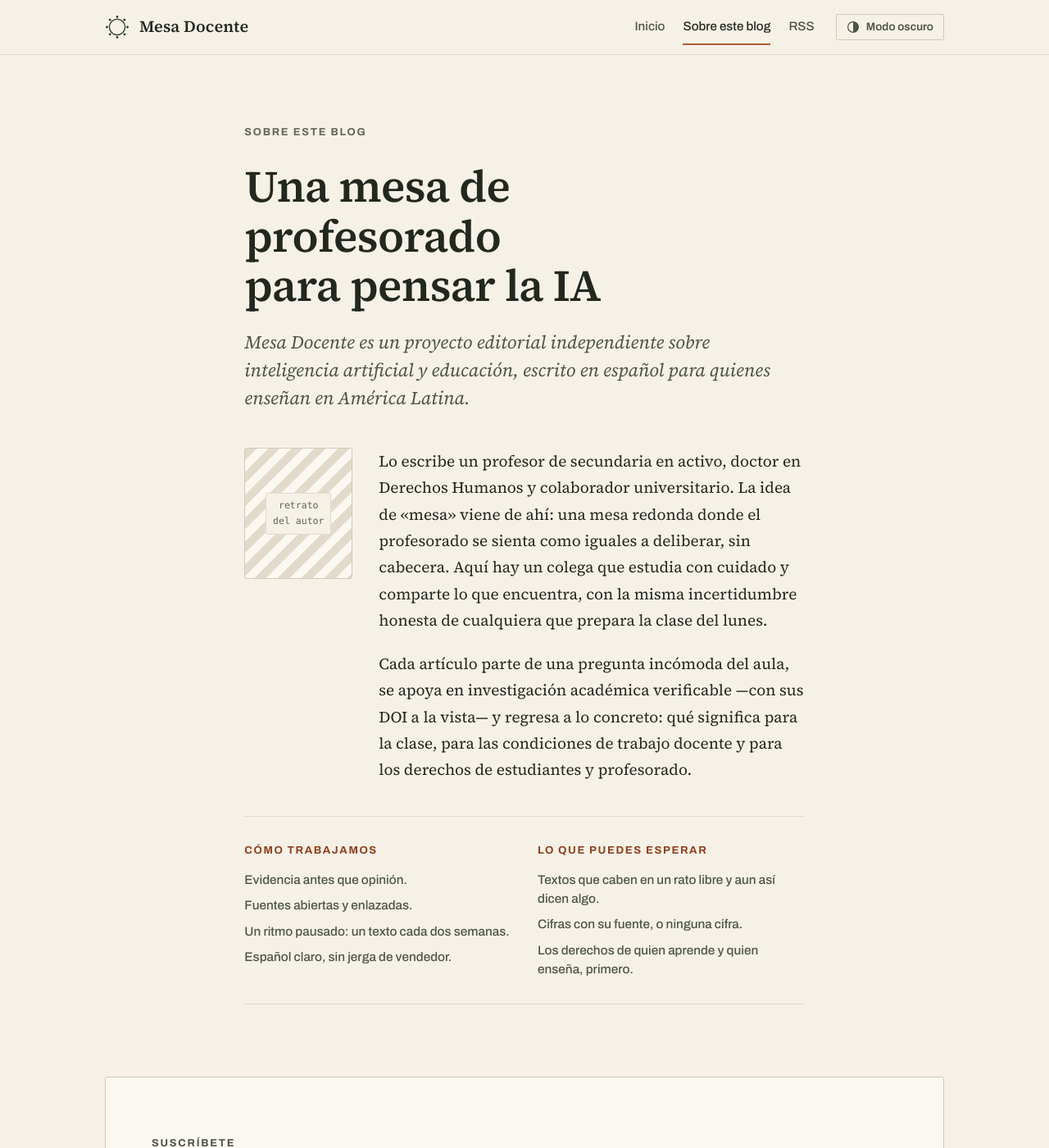
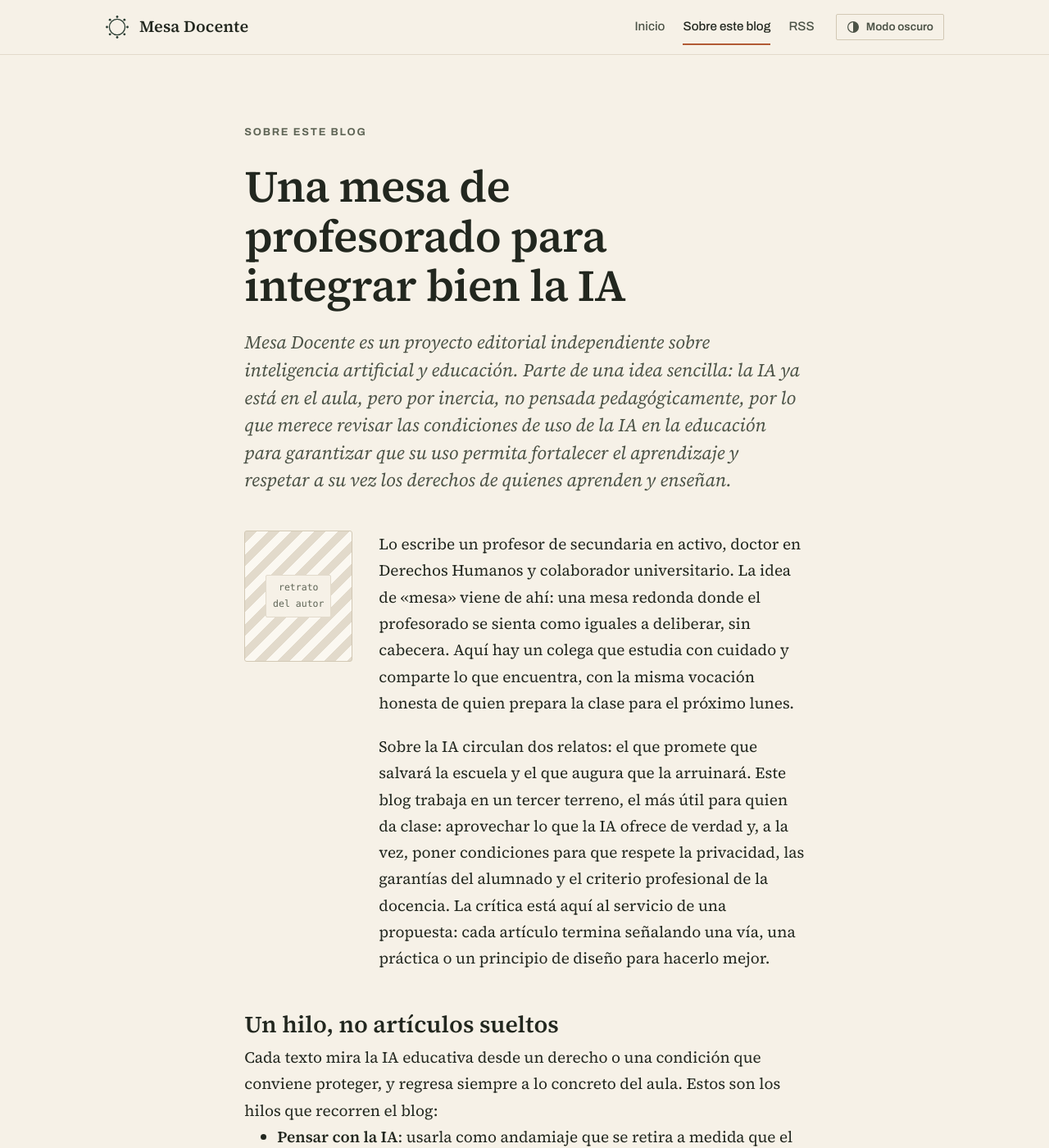
Before and after one commit to ncalbet/blog-docentes, a Jekyll site: the page built from sobre.md, in a window 1280 px wide and 1400 px high. Shown: the whole window at 82% size. Built offline with Jekyll 4.4.1, drawn with Linux system fonts in a browser that asks for light colours; some of the changed text lies outside the part shown.

Commit message:
Sobre: enfoque propositivo y hilo editorial visible

```diff
--- a/sobre.md
+++ b/sobre.md
@@ -1,15 +1,15 @@
 ---
 layout: default
 title: "Sobre este blog"
-description: "Qué es (y qué no es) Mesa Docente: un proyecto editorial independiente sobre IA y educación, con mirada crítica y perspectiva de derechos, escrito para docentes de América Latina."
+description: "Mesa Docente: un proyecto editorial independiente sobre cómo integrar la IA en la educación con evidencia, derechos y aprendizaje significativo, escrito para docentes de América Latina."
 permalink: /sobre/
 ---
 <div class="fade-in">
   <section class="hero">
     <div class="container"><div class="reading">
       <p class="eyebrow">Sobre este blog</p>
-      <h1 class="hero__title">Una mesa de profesorado para pensar la IA</h1>
-      <p class="article-dek">Mesa Docente es un proyecto editorial independiente sobre inteligencia artificial y educación, escrito en español para quienes enseñan en América Latina.</p>
+      <h1 class="hero__title">Una mesa de profesorado para integrar bien la IA</h1>
+      <p class="article-dek">Mesa Docente es un proyecto editorial independiente sobre inteligencia artificial y educación. Parte de una idea sencilla: la IA ya está en el aula, pero por inercia, no pensada pedagógicamente, por lo que merece revisar las condiciones de uso de la IA en la educación para garantizar que su uso permita fortalecer el aprendizaje y respetar a su vez los derechos de quienes aprenden y enseñan.</p>
     </div></div>
   </section>
 
@@ -17,9 +17,22 @@ permalink: /sobre/
     <div class="about-lead">
       <div class="about-portrait" role="img" aria-label="Marcador de imagen: retrato del autor"><span>retrato<br>del autor</span></div>
       <div class="about-bio">
-        <p>Lo escribe un profesor de secundaria en activo, doctor en Derechos Humanos y colaborador universitario. La idea de «mesa» viene de ahí: una mesa redonda donde el profesorado se sienta como iguales a deliberar, sin cabecera. Aquí hay un colega que estudia con cuidado y comparte lo que encuentra, con la misma incertidumbre honesta de cualquiera que prepara la clase del lunes.</p>
-        <p>Cada artículo parte de una pregunta incómoda del aula, se apoya en investigación académica verificable —con sus DOI a la vista— y regresa a lo concreto: qué significa para la clase, para las condiciones de trabajo docente y para los derechos de estudiantes y profesorado.</p>
+        <p>Lo escribe un profesor de secundaria en activo, doctor en Derechos Humanos y colaborador universitario. La idea de «mesa» viene de ahí: una mesa redonda donde el profesorado se sienta como iguales a deliberar, sin cabecera. Aquí hay un colega que estudia con cuidado y comparte lo que encuentra, con la misma vocación honesta de quien prepara la clase para el próximo lunes.</p>
+        <p>Sobre la IA circulan dos relatos: el que promete que salvará la escuela y el que augura que la arruinará. Este blog trabaja en un tercer terreno, el más útil para quien da clase: aprovechar lo que la IA ofrece de verdad y, a la vez, poner condiciones para que respete la privacidad, las garantías del alumnado y el criterio profesional de la docencia. La crítica está aquí al servicio de una propuesta: cada artículo termina señalando una vía, una práctica o un principio de diseño para hacerlo mejor.</p>
       </div>
+    </div>
+
+    <div class="reading">
+      <h2>Un hilo, no artículos sueltos</h2>
+      <p>Cada texto mira la IA educativa desde un derecho o una condición que conviene proteger, y regresa siempre a lo concreto del aula. Estos son los hilos que recorren el blog:</p>
+      <ul>
+        <li><strong>Pensar con la IA</strong>: usarla como andamiaje que se retira a medida que el alumnado sostiene el razonamiento por sí mismo.</li>
+        <li><strong>Datos y privacidad</strong>: qué se registra de cada estudiante, con qué finalidad y con qué límites, sobre todo cuando se trata de menores.</li>
+        <li><strong>Decisiones justas</strong>: cuando un sistema evalúa o acusa, qué garantías y qué derecho a réplica hacen falta antes de que decida sobre una persona.</li>
+        <li><strong>Cerrar brechas</strong>: que la personalización llegue también a quien parte con menos recursos y competencias.</li>
+        <li><strong>El criterio docente en el centro</strong>: formación y herramientas pensadas para fortalecer el juicio profesional y mantenerlo al mando de la decisión.</li>
+      </ul>
+      <p>Debajo de todos ellos hay una misma vara de medir: el aprendizaje significativo. Una integración de la IA vale la pena si consigue que el alumnado entienda mejor, y no solo si hace el proceso más rápido.</p>
     </div>
 
     <div class="about-cols">
@@ -27,7 +40,7 @@ permalink: /sobre/
         <h2>Cómo trabajamos</h2>
         <ul>
           <li>Evidencia antes que opinión.</li>
-          <li>Fuentes abiertas y enlazadas.</li>
+          <li>Fuentes abiertas y enlazadas, con su DOI a la vista.</li>
           <li>Un ritmo pausado: un texto cada dos semanas.</li>
           <li>Español claro, sin jerga de vendedor.</li>
         </ul>
@@ -37,7 +50,7 @@ permalink: /sobre/
         <ul>
           <li>Textos que caben en un rato libre y aun así dicen algo.</li>
           <li>Cifras con su fuente, o ninguna cifra.</li>
-          <li>Los derechos de quien aprende y quien enseña, primero.</li>
+          <li>Una crítica que abre camino: además de señalar el riesgo, propone qué hacer.</li>
         </ul>
       </div>
     </div>
```
